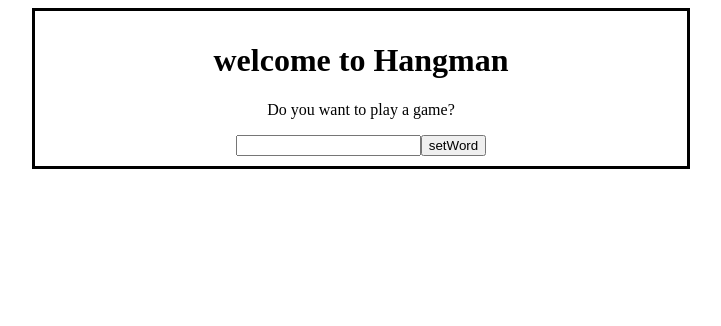
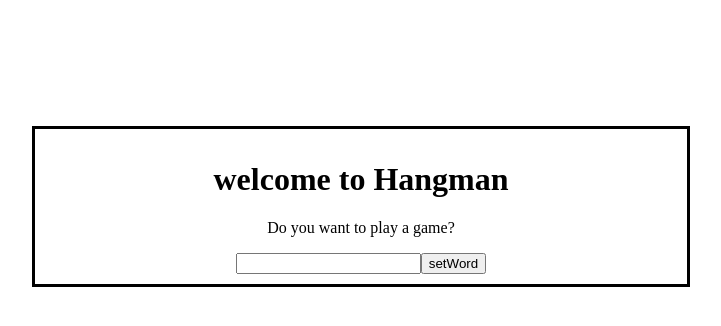
Before and after one commit to FadiZahhar/hangman-training, a React (Create React App) app in the folder hangman/: page / in a window 1280 px wide. Shown: the top 326 px of the page, without its empty margins (279-1000 px from the left). Built offline with nearby package versions, Linux system fonts and the light colour scheme.

Commit message:
adding more styling lol

```diff
--- a/hangman/src/app.css
+++ b/hangman/src/app.css
@@ -5,6 +5,9 @@
     border: 3px solid;
     padding: 10px;
     text-align: center;
+}
+.notadiv{
+    margin-top:10%;
 }
 .letter{
     border:1px solid gray;
--- a/hangman/src/app.jsx
+++ b/hangman/src/app.jsx
@@ -11,6 +11,7 @@ export default function App(){
 
 
     return(
+        <div className="notadiv">
             <div className="app-container">
                 <div>
                     <h1>welcome to Hangman</h1>
@@ -31,6 +32,8 @@ export default function App(){
                 </div>
 
             </div>
+        </div>
+
 
     );
 }
```
Lines whose indentation alone changed are shown as unchanged.
